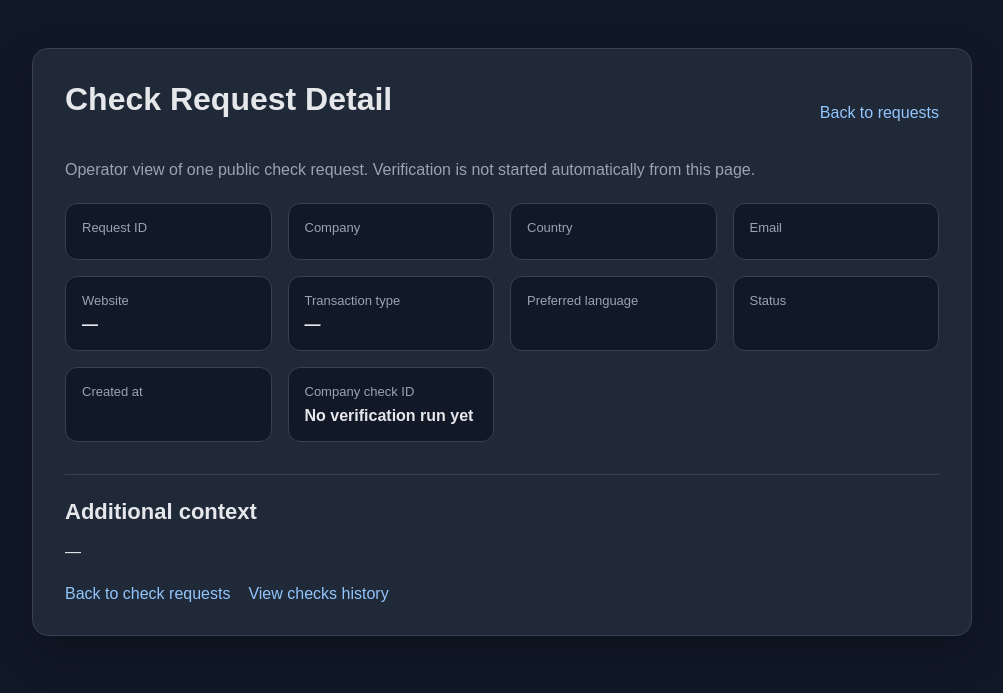
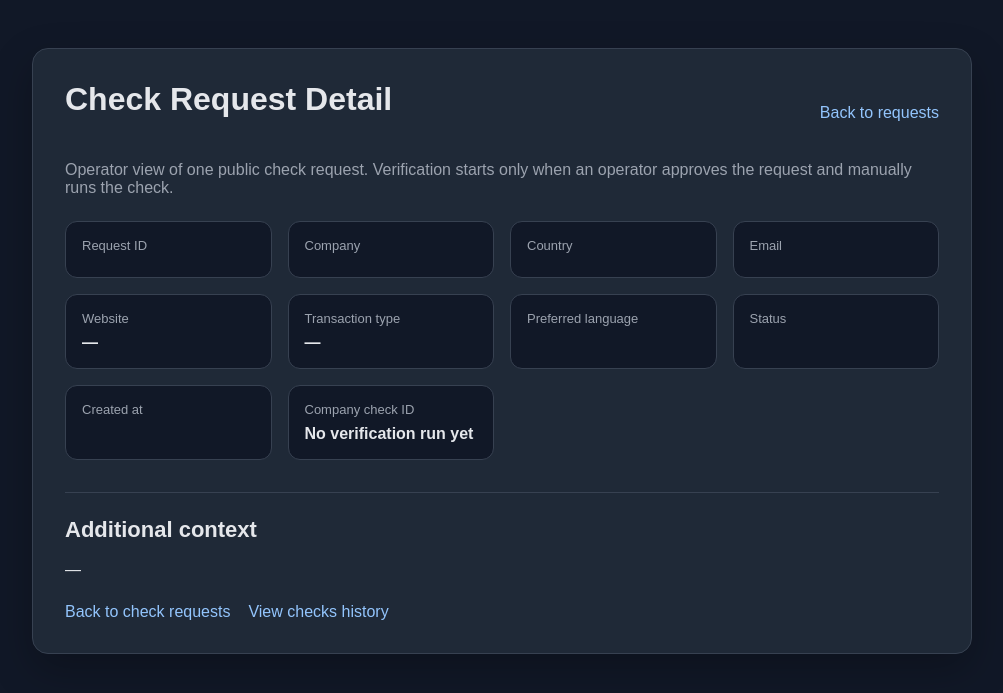
Before and after one commit to ruskur06/company_verification_agent, a FastAPI app: template app/web/templates/check_request_detail.html in a window 1280 px wide. Shown: the top 693 px of the page, without its empty margins (138-1141 px from the left). Run offline with FastAPI, Linux system fonts and the light colour scheme; the template is opened without the code that fills it, so the values that code supplies are empty; some libraries are stand-ins or nearby versions.

Commit message:
feat: add approved request run controls

```diff
--- a/app/web/templates/check_request_detail.html
+++ b/app/web/templates/check_request_detail.html
@@ -15,8 +15,9 @@
             </div>
 
             <p class="muted">
-                Operator view of one public check request. Verification is not
-                started automatically from this page.
+                Operator view of one public check request. Verification starts
+                only when an operator approves the request and manually runs
+                the check.
             </p>
 
             {% if invalid_transition %}
@@ -78,6 +79,10 @@
                             <a href="/internal/result/{{ check_request.company_check_id }}">
                                 {{ check_request.company_check_id }}
                             </a>
+                        {% elif check_request.status.value == "processing" %}
+                            Available after processing completes
+                        {% elif check_request.status.value == "processed" %}
+                            Result ID unavailable
                         {% else %}
                             No verification run yet
                         {% endif %}
@@ -110,6 +115,32 @@
                         <button type="submit">Reject request</button>
                     </form>
                 </section>
+            {% elif check_request.status.value == "approved" %}
+                <section class="section">
+                    <h2>Operator actions</h2>
+                    <form
+                        action="/internal/requests/{{ check_request.id }}/run"
+                        method="post"
+                        class="form"
+                    >
+                        <button type="submit">Run check</button>
+                    </form>
+                </section>
+            {% elif check_request.status.value == "processing" %}
+                <p class="muted">
+                    Verification is currently in progress. Do not start another run.
+                </p>
+            {% elif check_request.status.value == "processed" %}
+                <p>Verification complete.</p>
+                {% if check_request.company_check_id %}
+                    <p>
+                        <a href="/internal/result/{{ check_request.company_check_id }}">
+                            View verification result
+                        </a>
+                    </p>
+                {% else %}
+                    <p>Marked processed, but no result was found.</p>
+                {% endif %}
             {% endif %}
 
             <div class="links">
```
Also changed, not shown: tests/test_check_request_detail_ui.py (+179 -14 lines).
